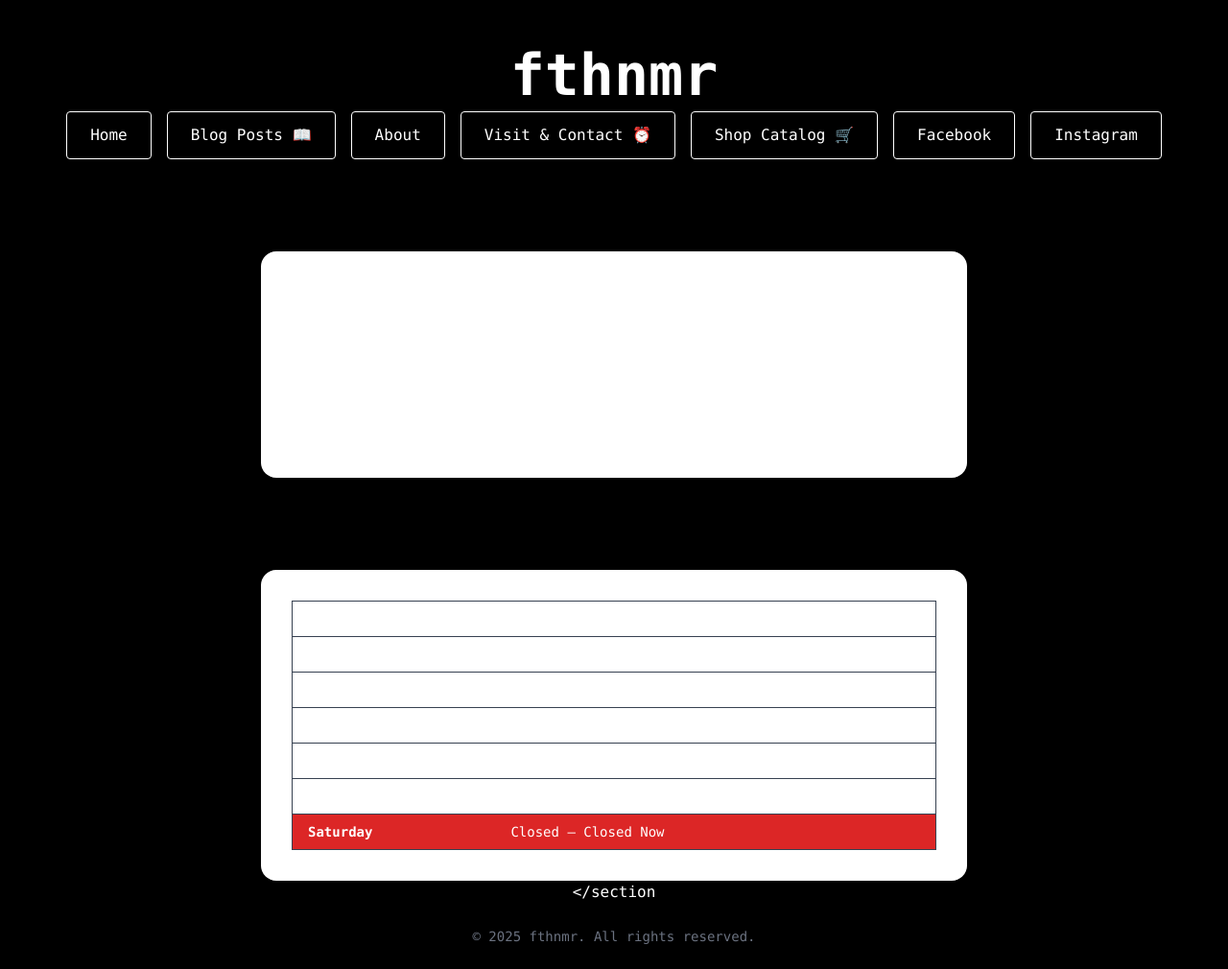
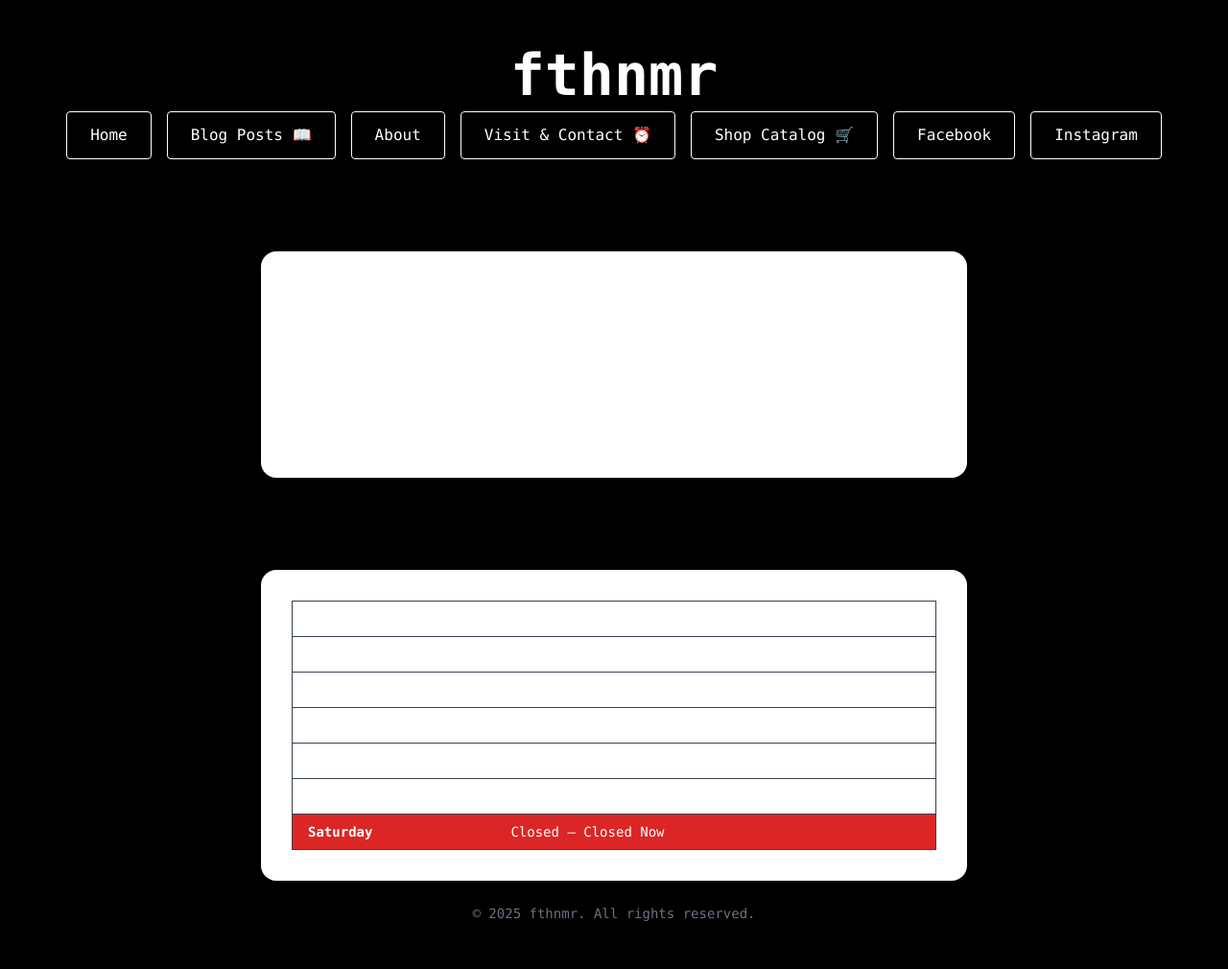
Before and after one commit to fthnmr/fthnmr.github.io, a Jekyll site: the page built from index.md, in a window 1280 px wide. Shown: the whole page at 96% size. Built offline with Jekyll 4.4.1, drawn with Linux system fonts in a browser that asks for light colours; nearby versions of some CDN libraries; after the commit the page ends 986 px from its top, so only the background shows below that.

Commit message:
Update index.md

```diff
--- a/index.md
+++ b/index.md
@@ -13,4 +13,4 @@ title: Home
   <div class="bg-white shadow-md rounded-2xl p-8">
     {% include business-hours.html %}
   </div>
-</section
+</section>
```
